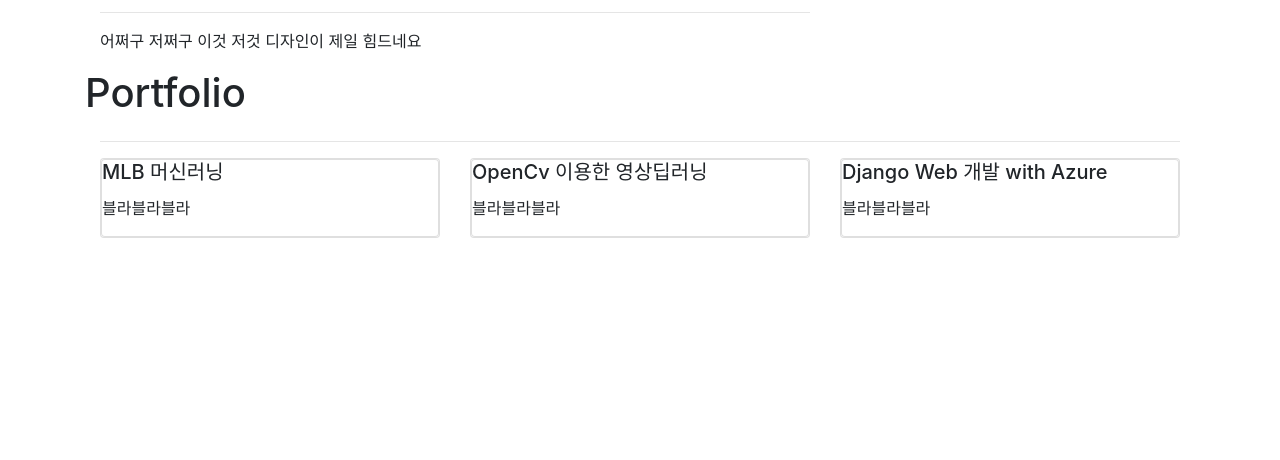
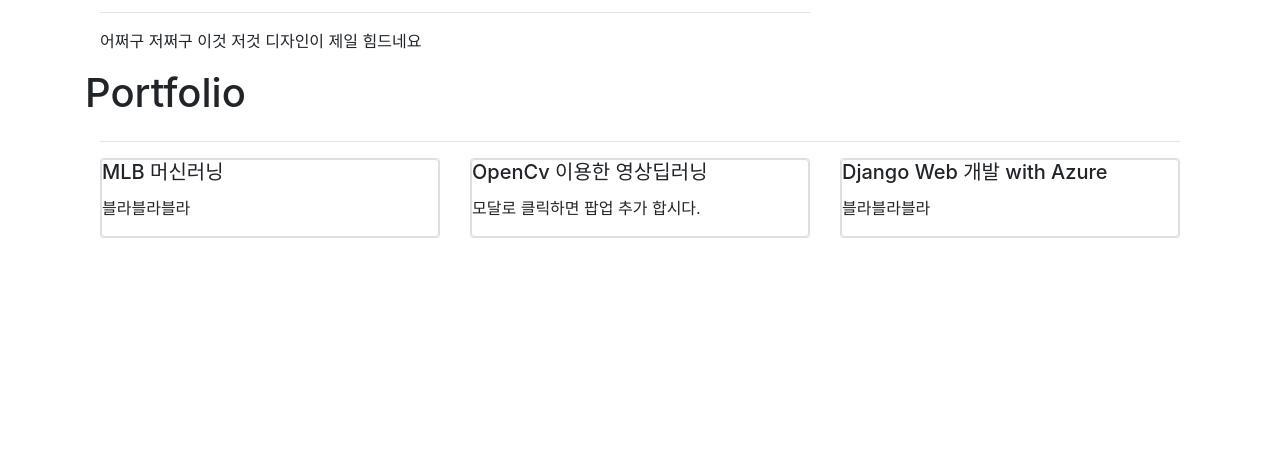
Before and after one commit to Telos0/myBlogDjango, a Django app: page /about_me/ in a window 1280 px wide. Shown: the part 148-608 px from the top of the page. Run offline with Django 4.2, Linux system fonts and the light colour scheme; some libraries are stand-ins or nearby versions.

Commit message:
about_me modify

```diff
--- a/single_pages/templates/single_pages/about_me.html
+++ b/single_pages/templates/single_pages/about_me.html
@@ -41,7 +41,7 @@
                     <div class="card">
                         <div class="card body">
                             <h5 class="card-title">OpenCv 이용한 영상딥러닝</h5>
-                            <P>블라블라블라</P>
+                            <P>모달로 클릭하면 팝업 추가 합시다.</P>
                         </div>
                     </div>
                 </div>
```
